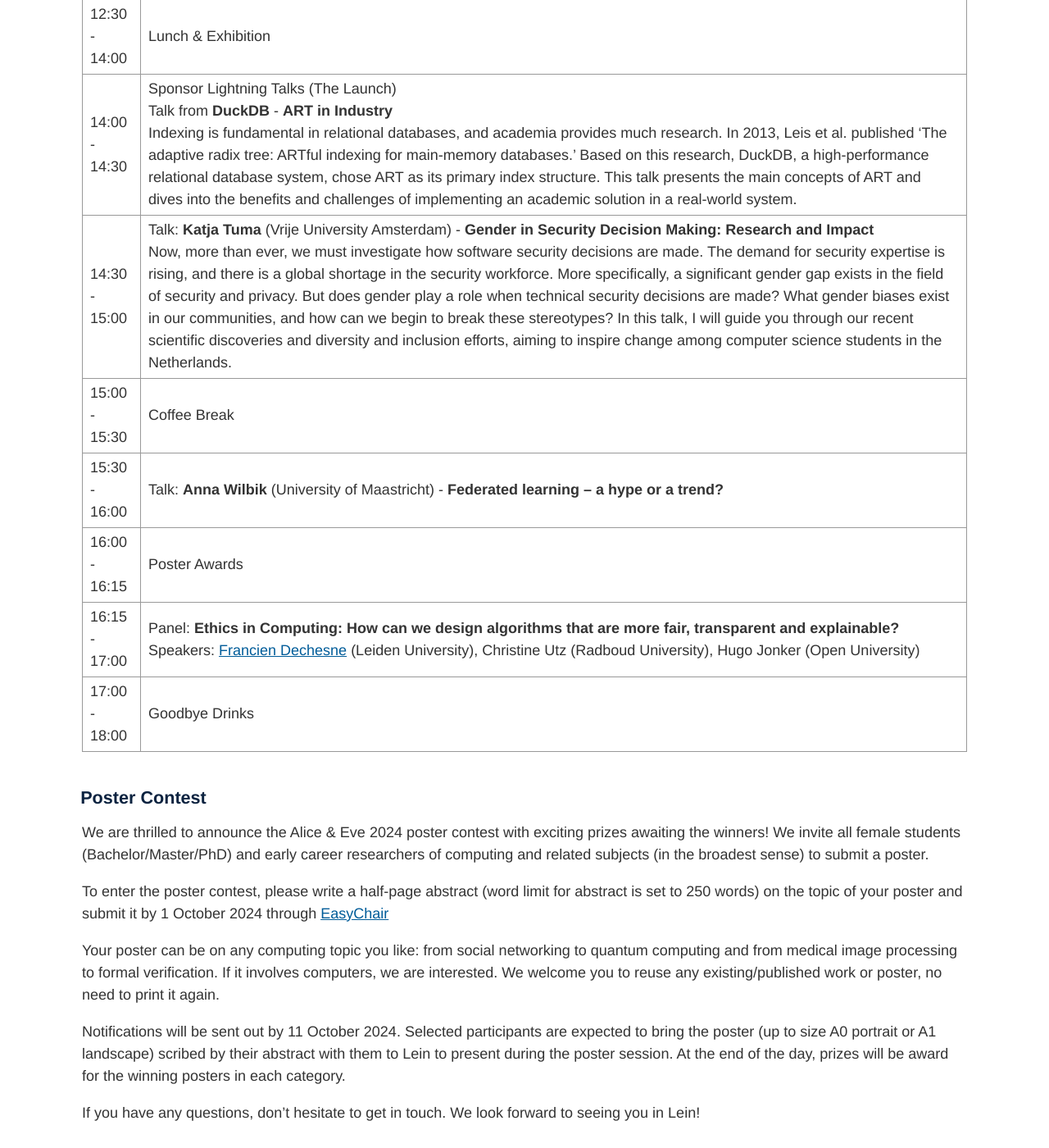
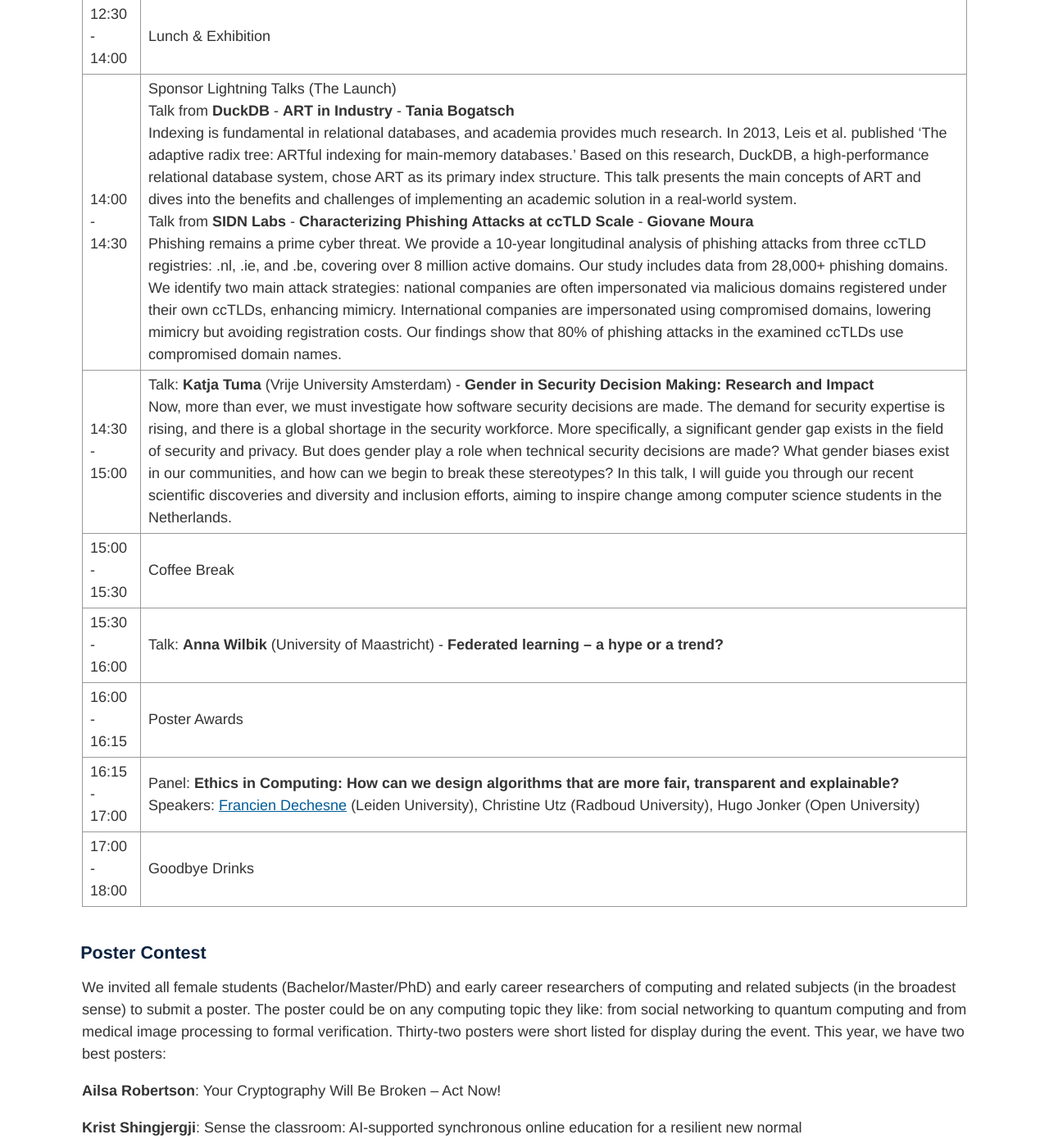
Before and after one commit to alice-and-eve/2024, a Jekyll site: the page built from index.md, in a window 1280 px wide and 1400 px high, scrolled down 2784 px. Shown: the whole window at 82% size. Built offline with Jekyll 4.4.1, drawn with Linux system fonts in a browser that asks for light colours.

Commit message:
Update index.md

```diff
--- a/index.md
+++ b/index.md
@@ -49,8 +49,8 @@ REGISTRATION IS CLOSED!
 | 11:30 - 12:00  | Talk: **Antonia Affinito** (University of Twente) - **Growing Up Digital: Risks in Mobile Application Usage**<br> In today’s digital era, digital natives - individuals who have grown up using digital technology from a very young age - frequently use online platforms for education, entertainment, and social interaction. While these platforms offer many benefits, they also pose risks, such as exposure to inappropriate content, online scams, and identity theft. Children and adolescents, despite their comfort with technology, are particularly vulnerable because they are often unaware of the potential risks. Furthermore, the applications they use daily collect and access a wide range of personal information. While recent regulatory frameworks like COPPA, CCPA, and GDPR establish clear rules for data acquisition and privacy for specific age groups, their practical application remains uncertain. This talk presents the main risks the children face online and how data application practices align with privacy policies among mobile applications targeting different age groups. |
 | 12:00 - 12:30  | Talk: **Gabriele Keller** (University of Utrecht) - **A pragmatic approach to verified compilation** |
 | 12:30 - 14:00  | Lunch & Exhibition |
-| 14:00 - 14:30  | Sponsor Lightning Talks (The Launch)<br> Talk from **DuckDB** - **ART in Industry**<br>Indexing is fundamental in relational databases, and academia provides much research. In 2013, Leis et al. published 'The adaptive radix tree: ARTful indexing for main-memory databases.' Based on this research, DuckDB, a high-performance relational database system, chose ART as its primary index structure. This talk presents the main concepts of ART and dives into the benefits and challenges of implementing an academic solution in a real-world system.<br>|
-| 14:30 - 15:00  | Talk: **Katja Tuma** (Vrije University Amsterdam) - **Gender in Security Decision Making: Research and Impact**<br> Now, more than ever, we must investigate how software security decisions are made. The demand for security expertise is rising, and there is a global shortage in the security workforce. More specifically, a significant gender gap exists in the field of security and privacy. But does gender play a role when technical security decisions are made? What gender biases exist in our communities, and how can we begin to break these stereotypes? In this talk, I will guide you through our recent scientific discoveries and diversity and inclusion efforts, aiming to inspire change among computer science students in the Netherlands.|
+| 14:00 - 14:30  | Sponsor Lightning Talks (The Launch)<br> Talk from **DuckDB** - **ART in Industry** - **Tania Bogatsch**<br>Indexing is fundamental in relational databases, and academia provides much research. In 2013, Leis et al. published 'The adaptive radix tree: ARTful indexing for main-memory databases.' Based on this research, DuckDB, a high-performance relational database system, chose ART as its primary index structure. This talk presents the main concepts of ART and dives into the benefits and challenges of implementing an academic solution in a real-world system.<br>Talk from **SIDN Labs** - **Characterizing Phishing Attacks at ccTLD Scale** - **Giovane Moura**<br>Phishing remains a prime cyber threat. We provide a 10-year longitudinal analysis of phishing attacks from three ccTLD registries: .nl, .ie, and .be, covering over 8 million active domains. Our study includes data from 28,000+ phishing domains. We identify two main attack strategies: national companies are often impersonated via malicious domains registered under their own ccTLDs, enhancing mimicry. International companies are impersonated using compromised domains, lowering mimicry but avoiding registration costs.  Our findings show that 80% of phishing attacks in the examined ccTLDs use compromised domain names.|
+| 14:30 - 15:00  | Talk: **Katja Tuma** (Vrije University Amsterdam) - **Gender in Security Decision Making: Research and Impact**<br> Now, more than ever, we must investigate how software security decisions are made. The demand for security expertise is rising, and there is a global shortage in the security workforce. More specifically, a significant gender gap exists in the field of security and privacy. But does gender play a role when technical security decisions are made? What gender biases exist in our communities, and how can we begin to break these stereotypes? In this talk, I will guide you through our recent scientific discoveries and diversity and inclusion efforts, aiming to inspire change among computer science students in the Netherlands.<br>|
 | 15:00 - 15:30  | Coffee Break |
 | 15:30 - 16:00  | Talk: **Anna Wilbik** (University of Maastricht) - **Federated learning – a hype or a trend?** |
 | 16:00 - 16:15  | Poster Awards |
@@ -59,16 +59,13 @@ REGISTRATION IS CLOSED!
 
 ## Poster Contest
 
-We are thrilled to announce the Alice & Eve 2024 poster contest with exciting prizes awaiting the winners! We invite all female students (Bachelor/Master/PhD) and early career researchers of computing and related subjects (in the broadest sense) to submit a poster.
+We invited all female students (Bachelor/Master/PhD) and early career researchers of computing and related subjects (in the broadest sense) to submit a poster. The poster could be on any computing topic they like: from social networking to quantum computing and from medical image processing to formal verification. Thirty-two posters were short listed for display during the event. This year, we have two best posters:
 
-To enter the poster contest, please write a half-page abstract (word limit for abstract is set to 250 words) on the topic of your poster and submit it by 1 October 2024 through [EasyChair](https://easychair.org/conferences/?conf=aliceeve2024)
+**Ailsa Robertson**: Your Cryptography Will Be Broken – Act Now!
 
-Your poster can be on any computing topic you like: from social networking to quantum computing and from medical image processing to formal verification. If it involves computers, we are interested. We welcome you to reuse any existing/published work or poster, no need to print it again.
+**Krist Shingjergji**: Sense the classroom: AI-supported synchronous online education for a resilient new normal
 
-Notifications will be sent out by 11 October 2024. Selected participants are expected to bring the poster (up to size A0 portrait or A1 landscape) scribed by their abstract with them to Lein to present during the poster session. At the end of the day, prizes will be award for the winning posters in each category.
-
-If you have any questions, don't hesitate to get in touch. We look forward to seeing you in Lein!
-
+Congratulations!
 
 ## Exhibition
 
```
